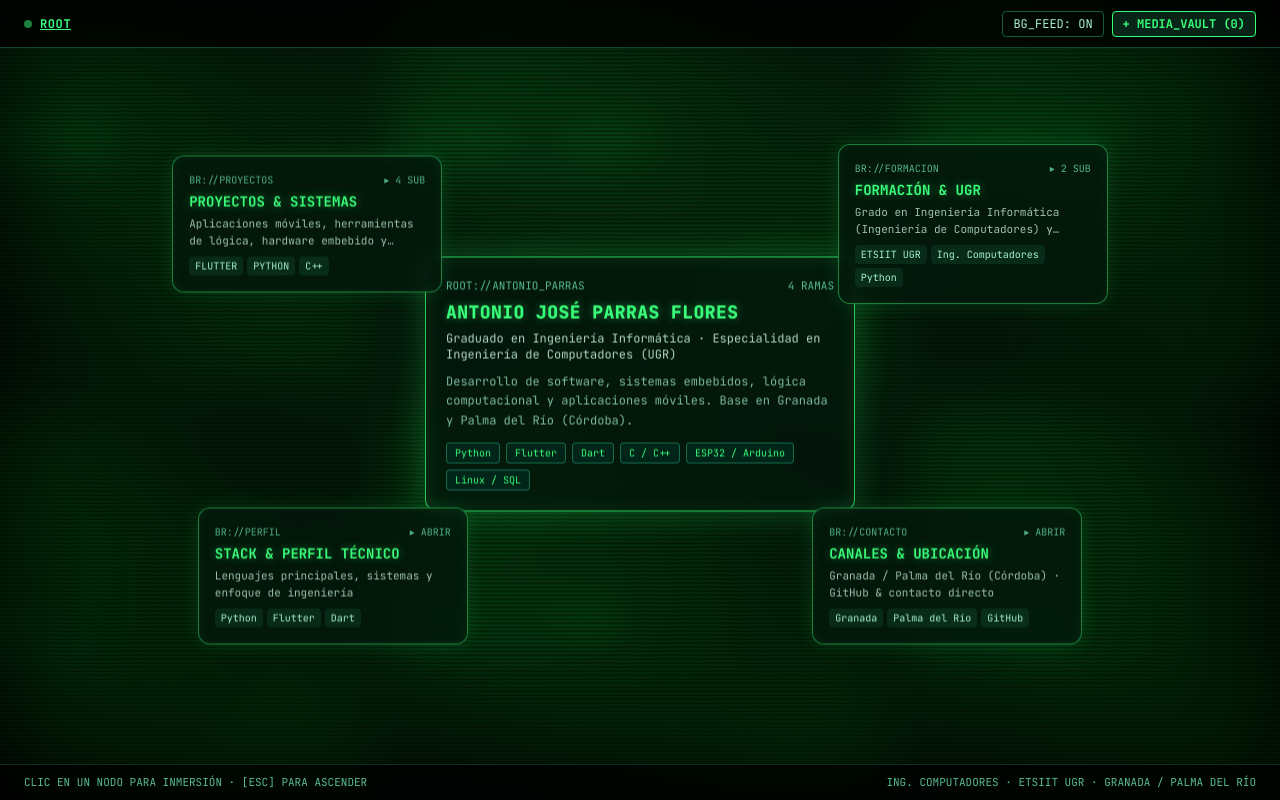
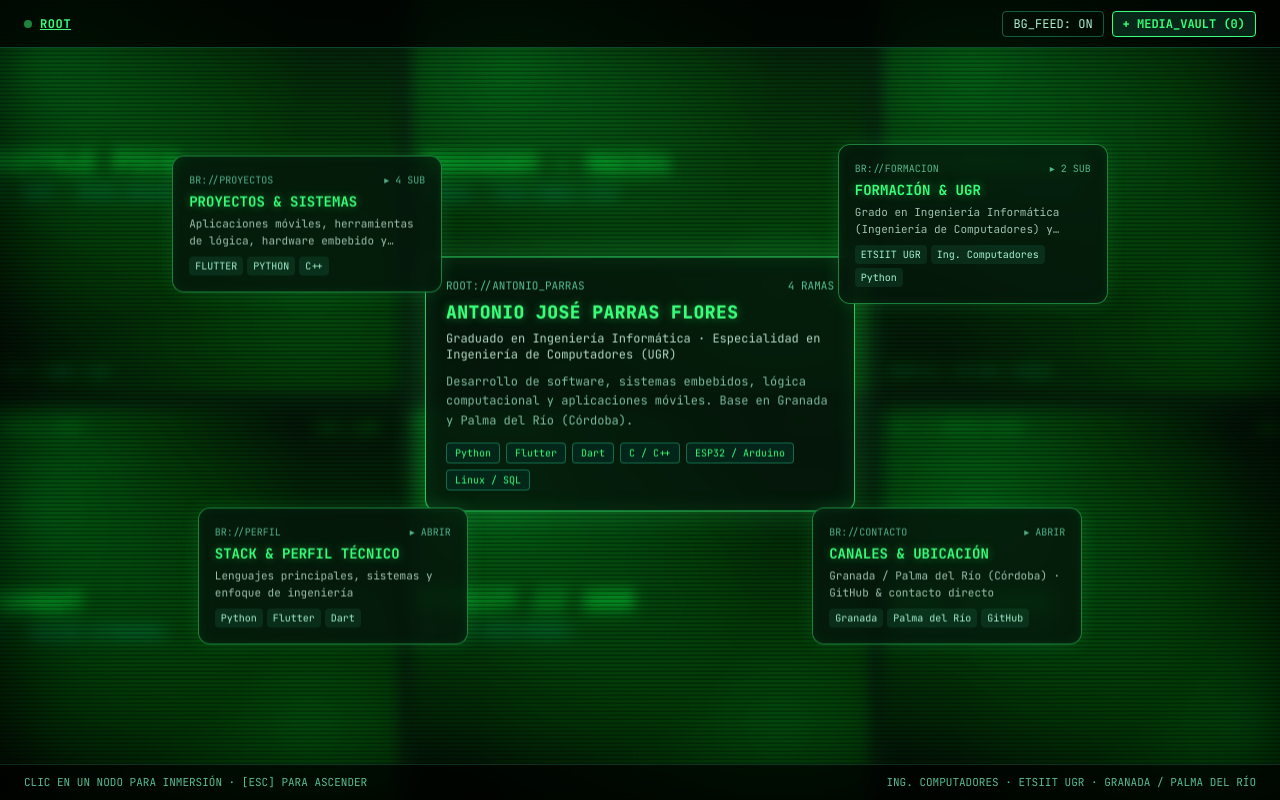
Before and after one commit to antoniojpaflor/portfolio-web, a plain HTML site: page index.html in a window 1280 px wide. Drawn offline with nearby package versions, Linux system fonts and the light colour scheme.

Commit message:
fix: código completo con ramas dispersas, zoom y fondo verde desenfocado

```diff
--- a/index.html
+++ b/index.html
@@ -32,43 +32,43 @@
     font-family: 'JetBrains Mono', monospace;
   }
 
-  /* Mosaico multimedia de fondo: muy desenfocado + tinte verde laboratorio */
+  /* Mosaico multimedia de fondo: desenfoque suave + tinte verde laboratorio */
   #bgWallStage {
     position: fixed;
     inset: 0;
     z-index: 1;
     overflow: hidden;
     pointer-events: none;
-    background: #020905;
+    background: #030c06;
   }
 
   #projectMediaWall {
     position: absolute;
-    inset: -8%;
-    width: 116%;
-    height: 116%;
+    inset: -4%;
+    width: 108%;
+    height: 108%;
     display: grid;
     grid-template-columns: repeat(3, minmax(0, 1fr));
     grid-template-rows: repeat(2, minmax(0, 1fr));
-    gap: 14px;
-    padding: 14px;
-    filter: blur(22px) saturate(1.5) contrast(1.15) brightness(0.72);
-    transform: scale(1.06);
-    opacity: 0.72;
+    gap: 12px;
+    padding: 12px;
+    filter: blur(7px) saturate(1.45) contrast(1.18) brightness(0.92);
+    transform: scale(1.03);
+    opacity: 0.88;
     transition: opacity 0.35s ease, filter 0.35s ease;
   }
 
   body.bg-dim #projectMediaWall {
-    opacity: 0.24;
-    filter: blur(26px) saturate(1.2) brightness(0.45);
+    opacity: 0.34;
+    filter: blur(11px) saturate(1.2) brightness(0.62);
   }
 
   .wall-tile {
     position: relative;
     overflow: hidden;
-    border: 1px solid rgba(57, 255, 122, 0.35);
+    border: 1px solid rgba(57, 255, 122, 0.38);
     border-radius: 10px;
-    background: #05140b;
+    background: #05160c;
   }
 
   .wall-tile video,
@@ -77,7 +77,7 @@
     height: 100%;
     object-fit: cover;
     display: block;
-    filter: grayscale(100%) sepia(100%) hue-rotate(88deg) saturate(380%) brightness(0.68) contrast(1.25);
+    filter: grayscale(100%) sepia(100%) hue-rotate(88deg) saturate(360%) brightness(0.84) contrast(1.25);
   }
 
   .wall-art {
@@ -88,16 +88,16 @@
     flex-direction: column;
     justify-content: space-between;
     background:
-      radial-gradient(circle at 22% 25%, rgba(57, 255, 122, 0.28), transparent 55%),
-      radial-gradient(circle at 80% 75%, rgba(25, 155, 73, 0.32), transparent 60%),
+      radial-gradient(circle at 22% 25%, rgba(57, 255, 122, 0.34), transparent 55%),
+      radial-gradient(circle at 80% 75%, rgba(25, 180, 82, 0.36), transparent 60%),
       repeating-linear-gradient(
         0deg,
-        rgba(57, 255, 122, 0.08) 0px,
-        rgba(57, 255, 122, 0.08) 2px,
+        rgba(57, 255, 122, 0.11) 0px,
+        rgba(57, 255, 122, 0.11) 2px,
         transparent 2px,
         transparent 10px
       ),
-      #041209;
+      #05170c;
     animation: wallPulse 7s ease-in-out infinite alternate;
   }
 
@@ -108,18 +108,18 @@
 
   @keyframes wallPulse {
     0% { transform: scale(1) translate3d(0, 0, 0); }
-    100% { transform: scale(1.09) translate3d(-1.5%, -1%, 0); }
+    100% { transform: scale(1.06) translate3d(-1.2%, -0.8%, 0); }
   }
 
-  /* Capa verde fosforica + vineteo CRT */
+  /* Capa verde fosforica + vineteo CRT ligero */
   #greenTintOverlay {
     position: fixed;
     inset: 0;
     z-index: 2;
     pointer-events: none;
     background:
-      radial-gradient(circle at 50% 50%, rgba(16, 85, 42, 0.22) 0%, rgba(3, 15, 8, 0.78) 100%),
-      linear-gradient(180deg, rgba(57, 255, 122, 0.11) 0%, rgba(4, 24, 12, 0.36) 50%, rgba(2, 12, 6, 0.52) 100%);
+      radial-gradient(circle at 50% 50%, rgba(24, 110, 52, 0.12) 0%, rgba(3, 15, 8, 0.58) 100%),
+      linear-gradient(180deg, rgba(57, 255, 122, 0.09) 0%, rgba(4, 24, 12, 0.22) 50%, rgba(2, 12, 6, 0.36) 100%);
     mix-blend-mode: screen;
   }
 
@@ -128,7 +128,7 @@
     inset: 0;
     z-index: 3;
     pointer-events: none;
-    background: rgba(14, 110, 48, 0.34);
+    background: rgba(16, 120, 52, 0.16);
     mix-blend-mode: multiply;
   }
 
@@ -142,10 +142,10 @@
       to bottom,
       rgba(0, 0, 0, 0) 0px,
       rgba(0, 0, 0, 0) 2px,
-      rgba(0, 0, 0, 0.34) 3px,
-      rgba(0, 0, 0, 0.34) 4px
+      rgba(0, 0, 0, 0.28) 3px,
+      rgba(0, 0, 0, 0.28) 4px
     );
-    box-shadow: inset 0 0 110px rgba(0, 0, 0, 0.88);
+    box-shadow: inset 0 0 95px rgba(0, 0, 0, 0.75);
   }
 
   /* Escena principal 100vh con animacion de inmersion/zoom */
@@ -176,7 +176,7 @@
     cursor: pointer;
     z-index: 15;
     transition: transform 0.22s ease, border-color 0.22s ease, box-shadow 0.22s ease, background 0.22s ease;
-    background: rgba(5, 22, 12, 0.78);
+    background: rgba(5, 22, 12, 0.82);
     backdrop-filter: blur(6px);
     border: 1px solid rgba(57, 255, 122, 0.45);
     box-shadow: 0 0 20px rgba(57, 255, 122, 0.12), inset 0 0 14px rgba(57, 255, 122, 0.06);
@@ -185,7 +185,7 @@
   .scattered-node:hover {
     transform: translate(-50%, -50%) scale(1.05);
     border-color: var(--phosphor);
-    background: rgba(8, 36, 19, 0.9);
+    background: rgba(8, 36, 19, 0.92);
     box-shadow: 0 0 28px rgba(57, 255, 122, 0.32), inset 0 0 18px rgba(57, 255, 122, 0.14);
   }
 
```
